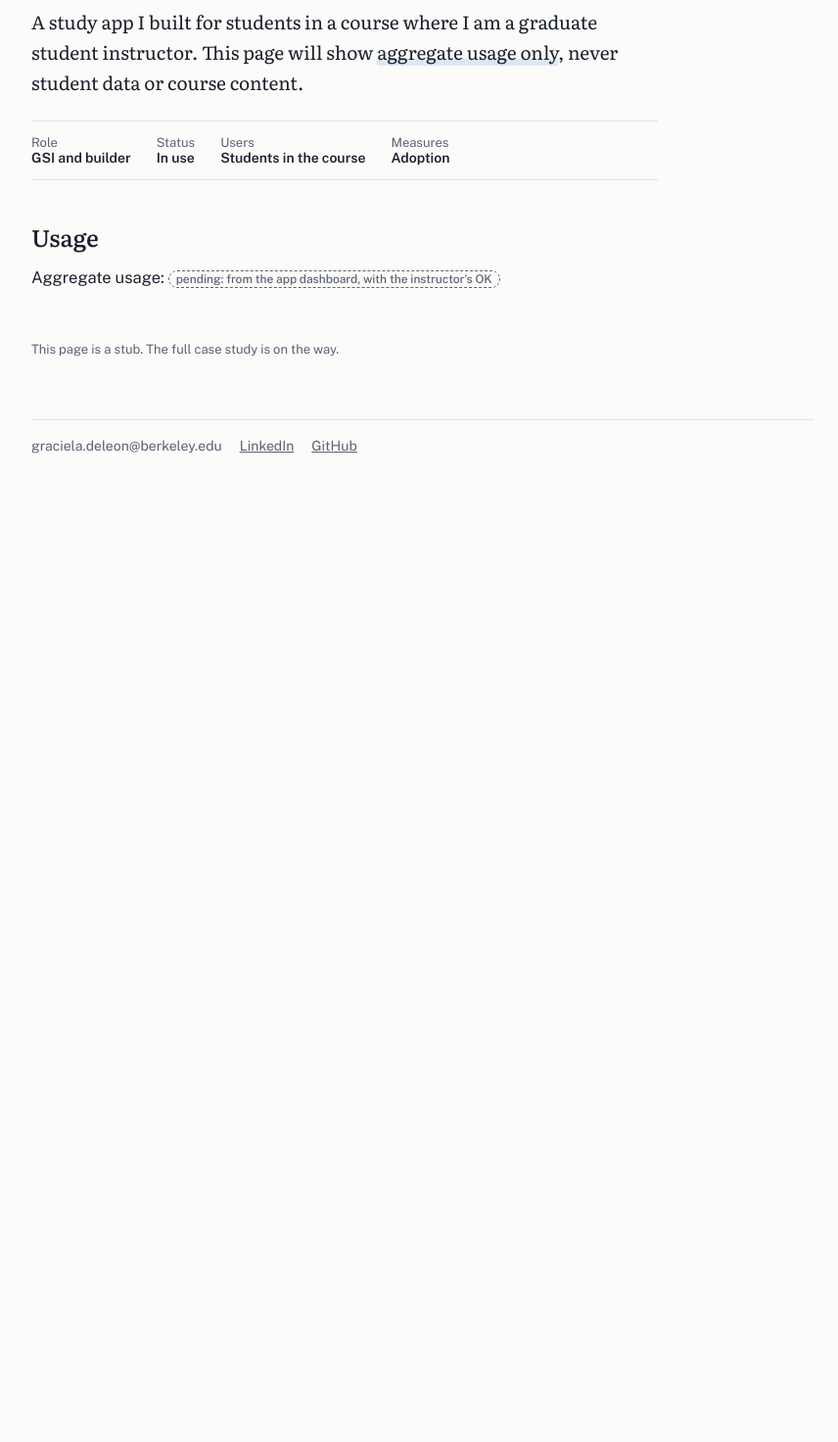
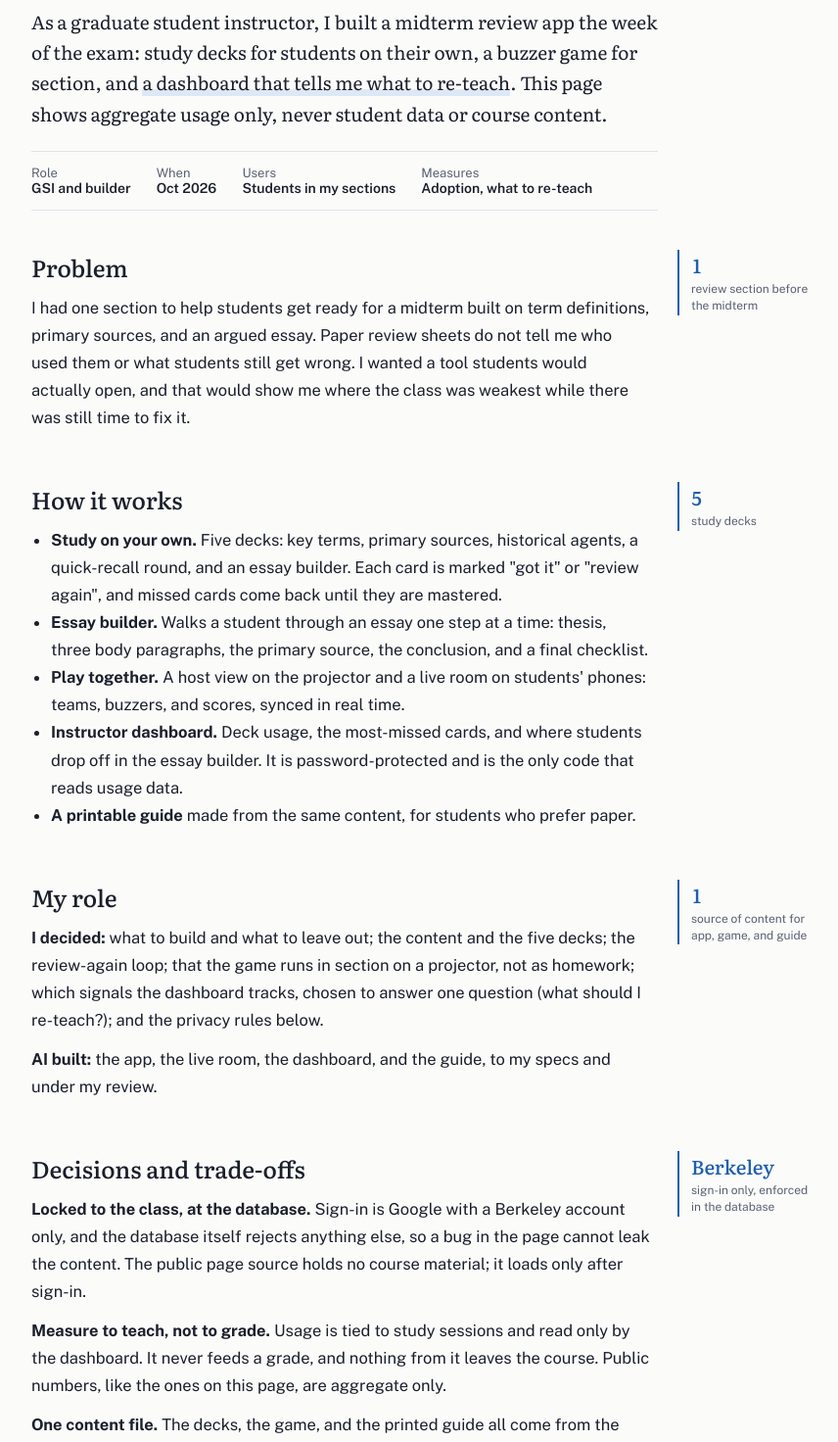
Before and after one commit to gracielaaaaa/gracieladeleon-site, an Astro site: page /work/gsi-study-app in a window 1280 px wide. Shown: the part 248-1720 px from the top of the page at 98% size, without its empty margins (208-1064 px from the left). Before the commit the page ends 800 px from the top, so only its background shows below. Built offline with nearby package versions, Linux system fonts and the light colour scheme; Astro itself is replaced by a stand-in of ours.

Commit message:
GSI study app case study filled in from the app design
Co-Authored-By: Claude Opus 5.5 <noreply@anthropic.com>

```diff
--- a/src/content/work/gsi-study-app.mdx
+++ b/src/content/work/gsi-study-app.mdx
@@ -1,24 +1,59 @@
 ---
 title: "A study app for the course I teach"
-summary: "A study tool I built for students in a course where I am a graduate student instructor."
-fig: "Pending"
-figLabel: "aggregate usage"
+summary: "Solo study decks, a live team game for section, and a dashboard that shows me which cards the class keeps missing."
+fig: "4 days"
+figLabel: "from build to midterm"
 order: 5
 featured: false
-status: stub
+status: full
 area: "Adoption"
-lede: "A study app I built for students in a course where I am a graduate student instructor. This page will show aggregate usage only, never student data or course content."
-ledeMark: "aggregate usage only"
-description: "A study app built for students in a Berkeley course. Aggregate usage only."
+lede: "As a graduate student instructor, I built a midterm review app the week of the exam: study decks for students on their own, a buzzer game for section, and a dashboard that tells me what to re-teach. This page shows aggregate usage only, never student data or course content."
+ledeMark: "a dashboard that tells me what to re-teach"
+description: "A midterm review app built for students in a Berkeley course: study decks, a live team game, and an instructor dashboard. Aggregate usage only."
 facts:
   - { k: "Role", v: "GSI and builder" }
-  - { k: "Status", v: "In use" }
-  - { k: "Users", v: "Students in the course" }
-  - { k: "Measures", v: "Adoption" }
+  - { k: "When", v: "Oct 2026" }
+  - { k: "Users", v: "Students in my sections" }
+  - { k: "Measures", v: "Adoption, what to re-teach" }
 ---
 import Section from "../../components/Section.astro";
 import Pending from "../../components/Pending.astro";
 
-<Section title="Usage">
-Aggregate usage: <Pending what="from the app dashboard, with the instructor's OK" />
+<Section title="Problem" fig="1" figLabel="review section before the midterm">
+I had one section to help students get ready for a midterm built on term definitions, primary sources, and an argued essay. Paper review sheets do not tell me who used them or what students still get wrong. I wanted a tool students would actually open, and that would show me where the class was weakest while there was still time to fix it.
 </Section>
+
+<Section title="How it works" fig="5" figLabel="study decks">
+- **Study on your own.** Five decks: key terms, primary sources, historical agents, a quick-recall round, and an essay builder. Each card is marked "got it" or "review again", and missed cards come back until they are mastered.
+- **Essay builder.** Walks a student through an essay one step at a time: thesis, three body paragraphs, the primary source, the conclusion, and a final checklist.
+- **Play together.** A host view on the projector and a live room on students' phones: teams, buzzers, and scores, synced in real time.
+- **Instructor dashboard.** Deck usage, the most-missed cards, and where students drop off in the essay builder. It is password-protected and is the only code that reads usage data.
+- **A printable guide** made from the same content, for students who prefer paper.
+</Section>
+
+<Section title="My role" fig="1" figLabel="source of content for app, game, and guide">
+**I decided:** what to build and what to leave out; the content and the five decks; the review-again loop; that the game runs in section on a projector, not as homework; which signals the dashboard tracks, chosen to answer one question (what should I re-teach?); and the privacy rules below.
+
+**AI built:** the app, the live room, the dashboard, and the guide, to my specs and under my review.
+</Section>
+
+<Section title="Decisions and trade-offs" fig="Berkeley" figLabel="sign-in only, enforced in the database">
+**Locked to the class, at the database.** Sign-in is Google with a Berkeley account only, and the database itself rejects anything else, so a bug in the page cannot leak the content. The public page source holds no course material; it loads only after sign-in.
+
+**Measure to teach, not to grade.** Usage is tied to study sessions and read only by the dashboard. It never feeds a grade, and nothing from it leaves the course. Public numbers, like the ones on this page, are aggregate only.
+
+**One content file.** The decks, the game, and the printed guide all come from the same file, so a fix in one place fixes all three.
+</Section>
+
+<Section title="Results" fig="Pending" figLabel="aggregate usage">
+Students who used it, decks started and finished, and how the most-missed cards shaped section: <Pending what="aggregate numbers from the dashboard, with the instructor's OK" />
+</Section>
+
+<Section title="If I were the PM at a lab" fig="Re-teach" figLabel="the question the dashboard answers">
+I'd instrument a learning tool around the decision the teacher has to make next, not around engagement. "Most-missed cards" and "where students drop off" change what happens in section tomorrow; time-in-app does not.
+</Section>
+
+<Section title="Limits">
+- One course and one exam; students chose whether to use it, so users are self-selected.
+- Usage shows practice, not learning. It cannot say whether the app changed anyone's grade, and it is not used to try.
+</Section>
```
